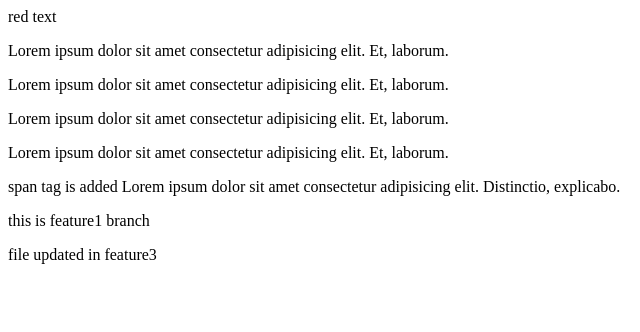
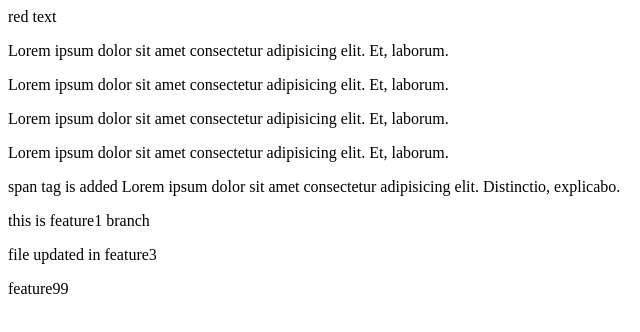
Before and after one commit to nitinarora9999/Test2, a plain HTML site: page contact.html in a window 1280 px wide. Shown: the full height of the page, 0-640 px from the left. Drawn offline with Linux system fonts and the light colour scheme.

Commit message:
----feature99 commit -----

```diff
--- a/contact.html
+++ b/contact.html
@@ -17,6 +17,7 @@
     <p>this is feature1 branch</p>
     <p></p>
     <div><p>file updated in feature3 </p></div>
+    <p>feature99</p>
 
 
 </body>
```
